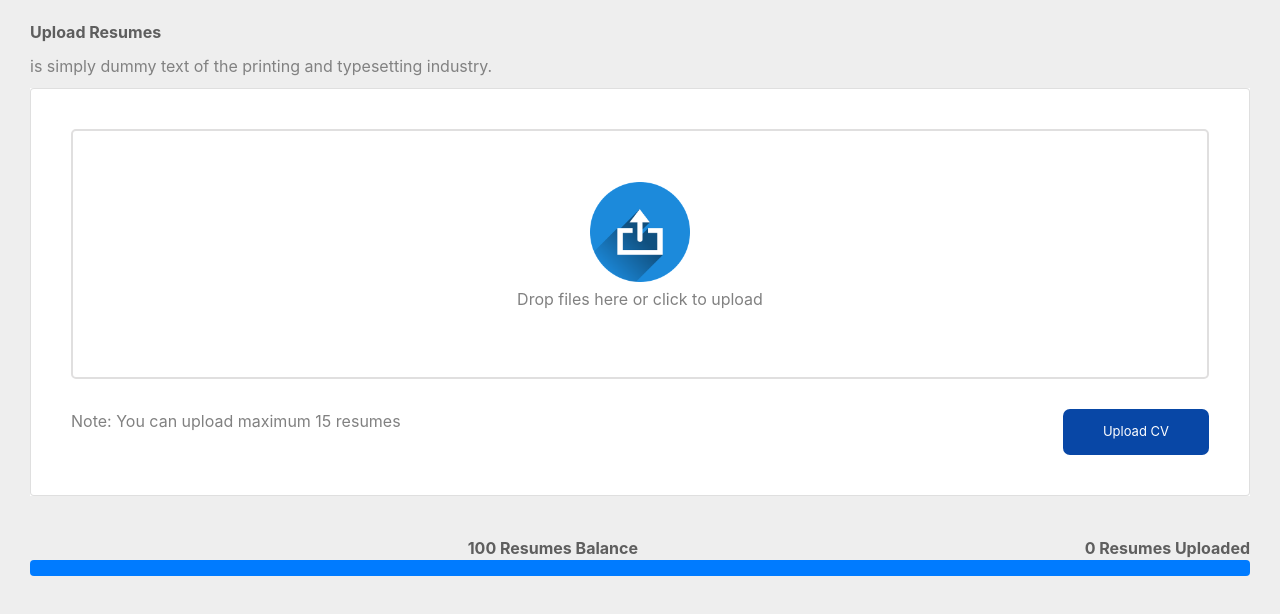
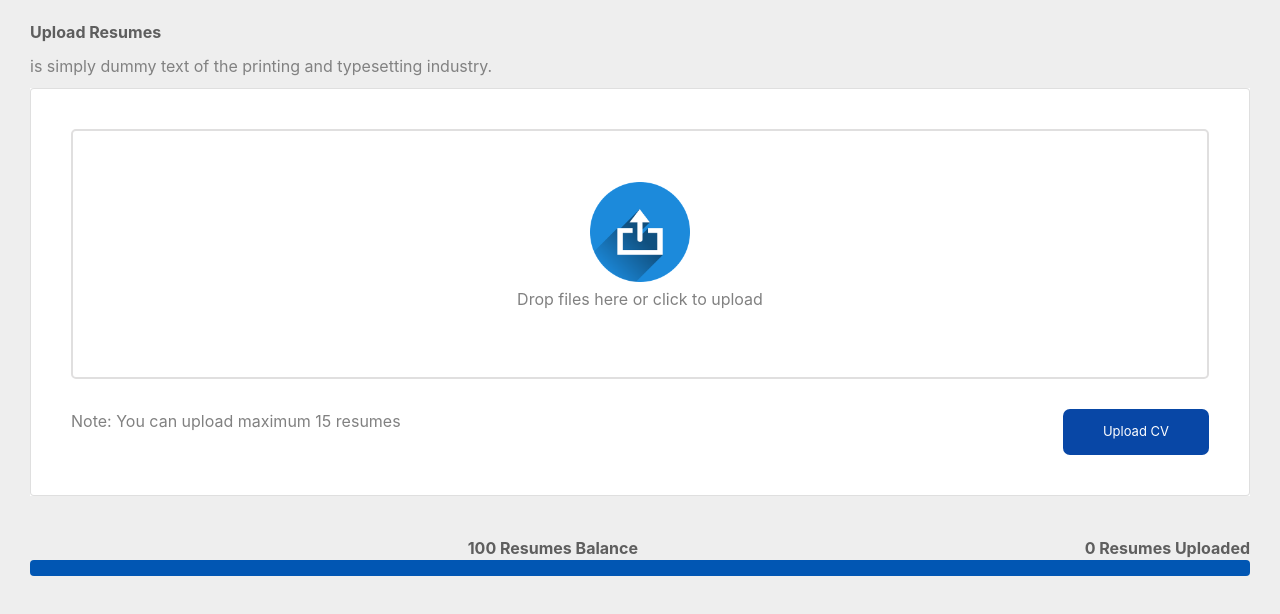
Before and after one commit to QaysTrad/elevatus-assinmenet, a React (Create React App) app: page /upload in a window 1280 px wide. Shown: the top 614 px of the page. Built offline with nearby package versions, Linux system fonts and the light colour scheme.

Commit message:
fix upload progress bar colors

```diff
--- a/src/Container/UploadCV/Upload.js
+++ b/src/Container/UploadCV/Upload.js
@@ -126,12 +126,11 @@ const Upload = ({ history }) => {
             className="pg1"
             now={Math.round((parseInt(state.numberOfBalance, 10) / 15) * 100)}
             key={1}
-            color={"#5b626b"}
           />
           <ProgressBar
             className="pg2"
             now={Math.round((state.numberOfUpload / 15) * 100)}
-            key={3}
+            key={2}
           />
         </ProgressBar>
 
--- a/src/Style/Container/_Upload.scss
+++ b/src/Style/Container/_Upload.scss
@@ -80,14 +80,7 @@
                 color: #5e5e5e;
                 white-space: nowrap;
             }
-            .progress {
-                .pg1 {
-                    background-color: #0156b3;
-                }
-                .pg2 {
-                    background-color: #5b626b;
-                }
-            }
+
             @media (max-width: 400px) {
                 flex-direction: column;
                 align-items: flex-start;
@@ -117,3 +110,10 @@
 .flex {
     display: flex;
 }
+
+.pg1 {
+    background: #0156b3 !important;
+}
+.pg2 {
+    background-color: #5b626b !important;
+}
```
